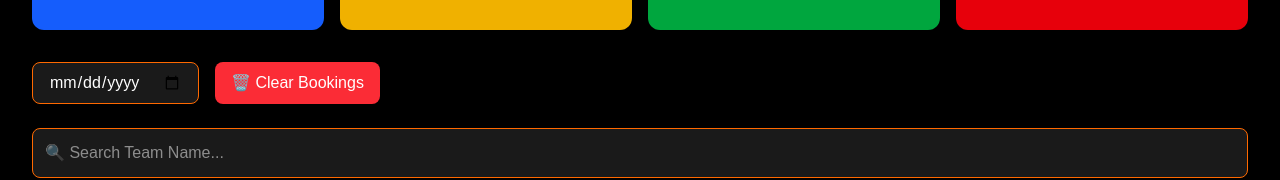
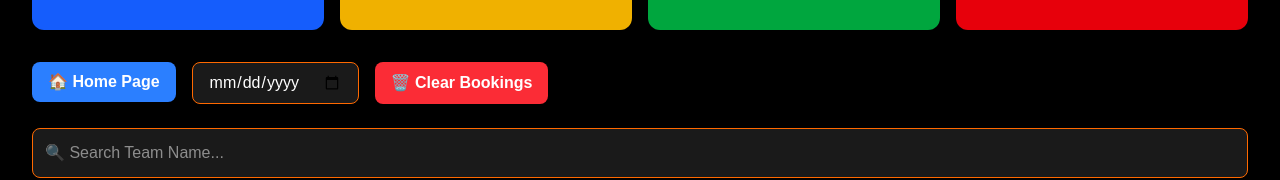
Before and after one commit to subhransu999/4dg-tournament, a Next.js app: page /admin/dashboard in a window 1280 px wide. Shown: the part 198-378 px from the top of the page. Built offline with nearby package versions, Linux system fonts and the light colour scheme; no server answers; the database is empty.

Commit message:
Added Home Page button

```diff
--- a/app/admin/dashboard/page.tsx
+++ b/app/admin/dashboard/page.tsx
@@ -1,5 +1,6 @@
 "use client";
 
+import Link from "next/link";
 import { useEffect, useState } from "react";
 import {
   collection,
@@ -124,6 +125,13 @@ export default function DashboardPage() {
       </div>
 
       <div className="flex gap-4 mb-6">
+
+  <Link href="/">
+    <button className="bg-blue-500 hover:bg-blue-600 px-4 py-2 rounded-lg font-semibold">
+      🏠 Home Page
+    </button>
+  </Link>
+
   <input
     type="date"
     className="bg-[#1a1a1a] border border-orange-500 rounded-lg px-4 py-2 text-white"
@@ -131,11 +139,14 @@ export default function DashboardPage() {
 
   <button
     onClick={clearAllBookings}
-          className="bg-red-500 hover:bg-red-600 px-4 py-2 rounded-lg"
+    className="bg-red-500 hover:bg-red-600 px-4 py-2 rounded-lg font-semibold"
   >
     🗑️ Clear Bookings
   </button>
+
 </div>
+
+
 
       <input
         type="text"
```
Lines whose indentation alone changed are shown as unchanged.
